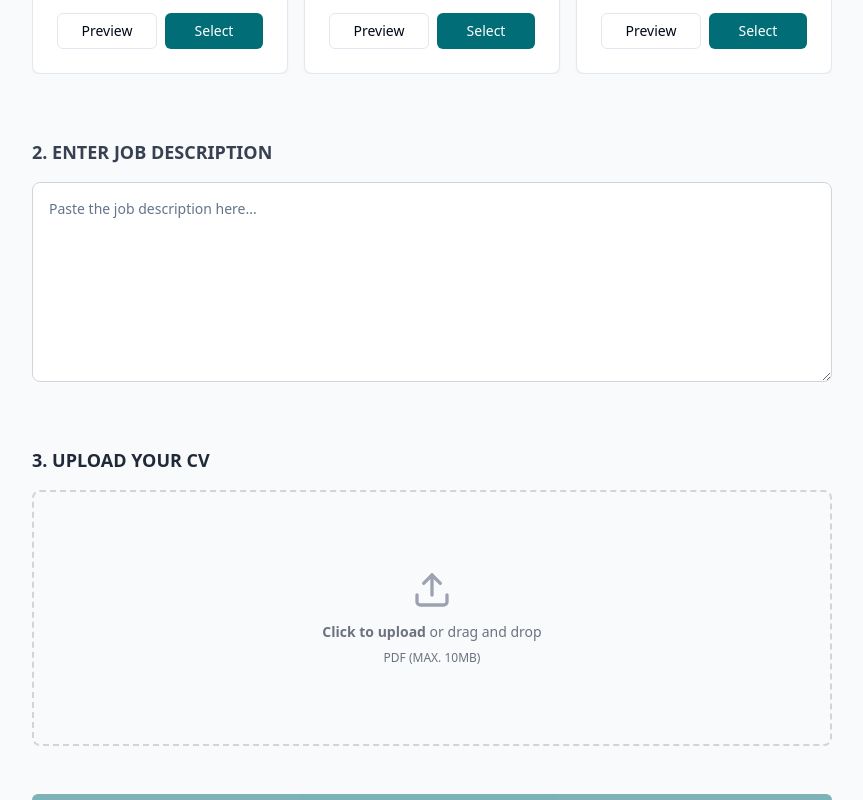
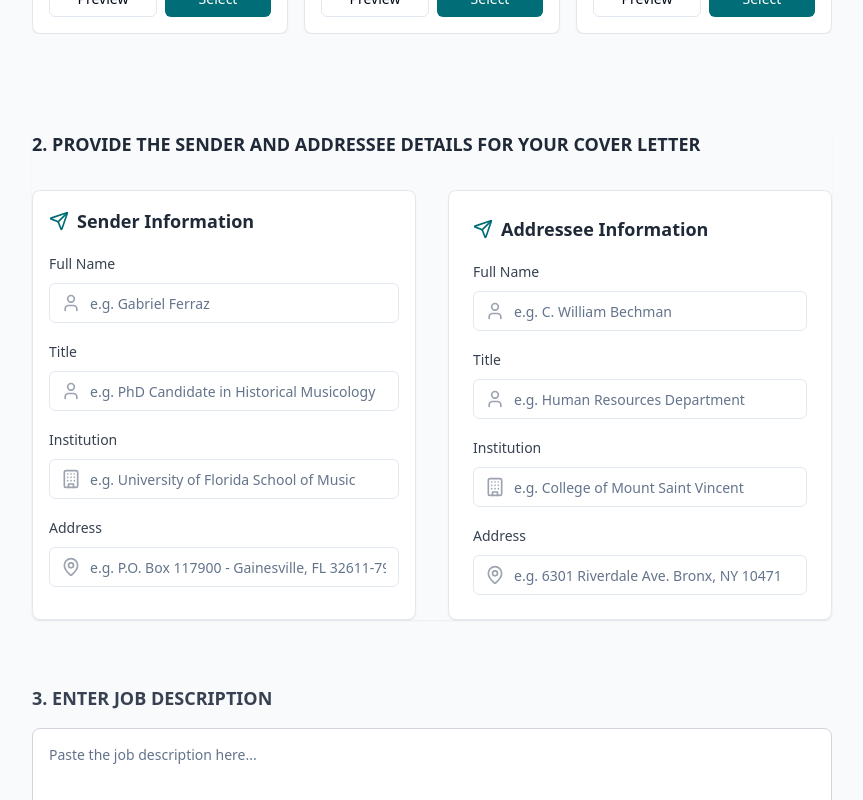
Before and after one commit to Naxus28/lumina.ai, a Next.js app: page /auth/cover-letter-generator in a window 1280 px wide. Shown: the part 560-1360 px from the top of the page, without its empty margins (208-1071 px from the left). Built offline with nearby package versions, Linux system fonts and the light colour scheme.

Commit message:
Adds sender/addressee section

```diff
--- a/app/auth/cover-letter-generator/components/CVUpload.tsx
+++ b/app/auth/cover-letter-generator/components/CVUpload.tsx
@@ -59,7 +59,7 @@ export const CVUpload: React.FC<CVUploadProps> = ({ onFileSelect }) => {
 
 	return (
 		<div className="mb-12">
-			<h2 className="text-lg font-semibold text-gray-800 mb-4 uppercase">3. Upload Your CV</h2>
+			<h2 className="text-lg font-semibold text-gray-800 mb-4 uppercase">4. Upload Your CV</h2>
 			<div
 				className={`flex flex-col items-center justify-center w-full h-64 border-2 border-dashed rounded-lg cursor-pointer ${isDragging ? 'border-[#006D77] bg-[#E0F2F1]' : 'border-gray-300 bg-gray-50 hover:bg-gray-100'}`}
 				onDragEnter={handleDragEnter}
--- a/app/auth/cover-letter-generator/components/JobDescriptionInput.tsx
+++ b/app/auth/cover-letter-generator/components/JobDescriptionInput.tsx
@@ -9,13 +9,13 @@ interface JobDescriptionInputProps {
 export const JobDescriptionInput: React.FC<JobDescriptionInputProps> = ({ jobDescription, setJobDescription }) => (
 	<section>
 		<div className="flex items-center mb-4">
-			<h2 className="text-lg font-semibold text-gray-700 uppercase">2. Enter Job Description</h2>
+			<h2 className="text-lg font-semibold text-gray-700 uppercase">3. Enter Job Description</h2>
 		</div>
 		<Textarea
 			placeholder="Paste the job description here..."
 			value={jobDescription}
 			onChange={(e) => setJobDescription(e.target.value)}
-			className="min-h-[200px] w-full p-4 border border-gray-300 rounded-lg"
+			className="min-h-[200px] max-h-[500px] w-full p-4 border border-gray-300 rounded-lg"
 		/>
 	</section>
 );
--- /dev/null
+++ b/app/auth/cover-letter-generator/components/address/AddresseeSenderForm.tsx
@@ -0,0 +1,117 @@
+import React, { useState, useEffect } from 'react';
+import { Input } from '@/components/ui/input';
+import { Label } from '@/components/ui/label';
+import { Card, CardContent } from '@/components/ui/card';
+import { User, Building, MapPin, Send } from 'lucide-react';
+
+interface AddresseeSenderData {
+	senderName: string;
+	senderTitle: string;
+	senderInstitution: string;
+	senderAddress: string;
+	addresseeName: string;
+	addresseeTitle: string;
+	addresseeInstitution: string;
+	addresseeAddress: string;
+}
+
+interface AddresseeSenderFormProps {
+	onDataChange: (data: AddresseeSenderData) => void;
+}
+
+export function AddresseeSenderForm({ onDataChange }: AddresseeSenderFormProps) {
+	const [formData, setFormData] = useState<AddresseeSenderData>({
+		senderName: '',
+		senderTitle: '',
+		senderInstitution: '',
+		senderAddress: '',
+		addresseeName: '',
+		addresseeTitle: '',
+		addresseeInstitution: '',
+		addresseeAddress: '',
+	});
+
+	const handleInputChange = (e: React.ChangeEvent<HTMLInputElement>) => {
+		const { name, value } = e.target;
+		setFormData((prevData) => ({
+			...prevData,
+			[name]: value,
+		}));
+	};
+
+	useEffect(() => {
+		onDataChange(formData);
+	}, [formData, onDataChange]);
+
+	const renderInputGroup = (label: string, name: string, placeholder: string, icon: React.ReactNode) => (
+		<div className="space-y-2">
+			<Label
+				htmlFor={name}
+				className="text-sm font-medium text-gray-700"
+			>
+				{label}
+			</Label>
+			<div className="relative">
+				<div className="absolute inset-y-0 left-0 pl-3 flex items-center pointer-events-none">{icon}</div>
+				<Input
+					id={name}
+					name={name}
+					value={formData[name as keyof AddresseeSenderData]}
+					onChange={handleInputChange}
+					placeholder={placeholder}
+					className="pl-10 w-full focus-theme-border"
+				/>
+			</div>
+		</div>
+	);
+
+	return (
+		<div className="space-y-8 bg-gray-50 rounded-lg shadow-sm">
+			<style
+				jsx
+				global
+			>{`
+				.focus-theme-border {
+					transition: border-color 0.2s ease-in-out;
+				}
+				.focus-theme-border:focus {
+					border-color: #006d77;
+					box-shadow: 0 0 0 1px #006d77;
+				}
+			`}</style>
+			<h2 className="text-lg font-semibold text-gray-800 mb-4 uppercase">2. Provide the sender and addressee details for your cover letter</h2>
+
+			<div className="grid grid-cols-1 md:grid-cols-2 gap-8">
+				<Card>
+					<CardContent className="p-4">
+						<h3 className="text-lg font-semibold mb-4 text-gray-800 flex items-center">
+							<Send className="w-5 h-5 mr-2 text-[#006D77]" />
+							Sender Information
+						</h3>
+						<div className="space-y-4">
+							{renderInputGroup('Full Name', 'senderName', 'e.g. Gabriel Ferraz', <User className="w-5 h-5 text-gray-400" />)}
+							{renderInputGroup('Title', 'senderTitle', 'e.g. PhD Candidate in Historical Musicology', <User className="w-5 h-5 text-gray-400" />)}
+							{renderInputGroup('Institution', 'senderInstitution', 'e.g. University of Florida School of Music', <Building className="w-5 h-5 text-gray-400" />)}
+							{renderInputGroup('Address', 'senderAddress', 'e.g. P.O. Box 117900 - Gainesville, FL 32611-7900', <MapPin className="w-5 h-5 text-gray-400" />)}
+						</div>
+					</CardContent>
+				</Card>
+
+				<Card>
+					<CardContent className="p-6">
+						<h3 className="text-lg font-semibold mb-4 text-gray-800 flex items-center">
+							<Send className="w-5 h-5 mr-2 text-[#006D77]" />
+							Addressee Information
+						</h3>
+						<div className="space-y-4">
+							{renderInputGroup('Full Name', 'addresseeName', 'e.g. C. William Bechman', <User className="w-5 h-5 text-gray-400" />)}
+							{renderInputGroup('Title', 'addresseeTitle', 'e.g. Human Resources Department', <User className="w-5 h-5 text-gray-400" />)}
+							{renderInputGroup('Institution', 'addresseeInstitution', 'e.g. College of Mount Saint Vincent', <Building className="w-5 h-5 text-gray-400" />)}
+							{renderInputGroup('Address', 'addresseeAddress', 'e.g. 6301 Riverdale Ave. Bronx, NY 10471', <MapPin className="w-5 h-5 text-gray-400" />)}
+						</div>
+					</CardContent>
+				</Card>
+			</div>
+		</div>
+	);
+}
--- a/app/auth/cover-letter-generator/components/document-templates/TemplateCard.tsx
+++ b/app/auth/cover-letter-generator/components/document-templates/TemplateCard.tsx
@@ -12,7 +12,7 @@ interface TemplateCardProps {
 
 export const TemplateCard: React.FC<TemplateCardProps> = ({ template, isSelected, onSelect, onView }) => (
 	<Card className={`h-full ${isSelected ? 'ring-2 ring-[#006D77] ring-inset' : ''}`}>
-		<CardContent className="p-6 flex flex-col h-full">
+		<CardContent className="p-4 flex flex-col h-full">
 			<div className="mb-2">
 				<template.icon className="h-10 w-10 text-[#006D77]" />
 			</div>
--- a/app/auth/cover-letter-generator/components/document-templates/TemplateSelector.tsx
+++ b/app/auth/cover-letter-generator/components/document-templates/TemplateSelector.tsx
@@ -28,7 +28,7 @@ export const TemplateSelector: React.FC<TemplateSelectorProps> = ({ onSelectTemp
 			<div className="container mx-auto pt-4">
 				<header className="mb-12">
 					<h1 className="text-4xl font-bold text-gray-700 mb-4">Create Your Academic Cover Letter</h1>
-					<p className="text-xl text-gray-900 max-w-2xl">In 3 easy steps, craft a compelling cover letter that showcases your academic achievements and potential.</p>
+					<p className="text-xl text-gray-900 max-w-2xl">In 4 easy steps, craft a compelling cover letter that showcases your academic achievements and potential.</p>
 				</header>
 				{/* <Container padding="sm">
           <AnimatedSteps />
--- a/app/auth/cover-letter-generator/page.tsx
+++ b/app/auth/cover-letter-generator/page.tsx
@@ -8,6 +8,7 @@ import { JobDescriptionInput } from './components/JobDescriptionInput';
 import { CVUpload } from './components/CVUpload';
 import { GenerateButton } from './components/GenerateButton';
 import { ResultDisplay } from './components/ResultDisplay';
+import { AddresseeSenderForm } from './components/address/AddresseeSenderForm';
 import { ErrorMessage } from './components/ErrorMessage';
 import { jsPDF } from 'jspdf';
 import { CoverLetterTemplate } from './components/document-templates/models';
@@ -122,6 +123,9 @@ const CoverLetterGenerator: React.FC = () => {
 						selectedTemplate={selectedTemplate?.name || null}
 					/>
 				</Container>
+				<Container padding="md">
+					<AddresseeSenderForm onDataChange={() => {}} />
+				</Container>
 				<Container>
 					<JobDescriptionInput
 						jobDescription={jobDescription}
--- /dev/null
+++ b/components/ui/label.tsx
@@ -0,0 +1,26 @@
+"use client"
+
+import * as React from "react"
+import * as LabelPrimitive from "@radix-ui/react-label"
+import { cva, type VariantProps } from "class-variance-authority"
+
+import { cn } from "@/lib/utils"
+
+const labelVariants = cva(
+  "text-sm font-medium leading-none peer-disabled:cursor-not-allowed peer-disabled:opacity-70"
+)
+
+const Label = React.forwardRef<
+  React.ElementRef<typeof LabelPrimitive.Root>,
+  React.ComponentPropsWithoutRef<typeof LabelPrimitive.Root> &
+    VariantProps<typeof labelVariants>
+>(({ className, ...props }, ref) => (
+  <LabelPrimitive.Root
+    ref={ref}
+    className={cn(labelVariants(), className)}
+    {...props}
+  />
+))
+Label.displayName = LabelPrimitive.Root.displayName
+
+export { Label }
--- /dev/null
+++ b/components/ui/separator.tsx
@@ -0,0 +1,31 @@
+"use client"
+
+import * as React from "react"
+import * as SeparatorPrimitive from "@radix-ui/react-separator"
+
+import { cn } from "@/lib/utils"
+
+const Separator = React.forwardRef<
+  React.ElementRef<typeof SeparatorPrimitive.Root>,
+  React.ComponentPropsWithoutRef<typeof SeparatorPrimitive.Root>
+>(
+  (
+    { className, orientation = "horizontal", decorative = true, ...props },
+    ref
+  ) => (
+    <SeparatorPrimitive.Root
+      ref={ref}
+      decorative={decorative}
+      orientation={orientation}
+      className={cn(
+        "shrink-0 bg-border",
+        orientation === "horizontal" ? "h-[1px] w-full" : "h-full w-[1px]",
+        className
+      )}
+      {...props}
+    />
+  )
+)
+Separator.displayName = SeparatorPrimitive.Root.displayName
+
+export { Separator }
--- a/package.json
+++ b/package.json
@@ -12,6 +12,8 @@
 		"@anthropic-ai/sdk": "^0.27.1",
 		"@radix-ui/react-avatar": "^1.1.0",
 		"@radix-ui/react-dialog": "^1.1.1",
+		"@radix-ui/react-label": "^2.1.0",
+		"@radix-ui/react-separator": "^1.1.0",
 		"@radix-ui/react-slot": "^1.1.0",
 		"@radix-ui/react-tabs": "^1.1.0",
 		"@types/jspdf": "^1.3.3",
```
Also changed, not shown: 1 other file (tests, documents, lock files or other folders).
